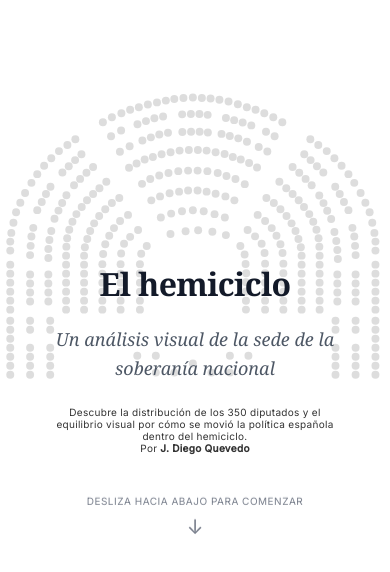
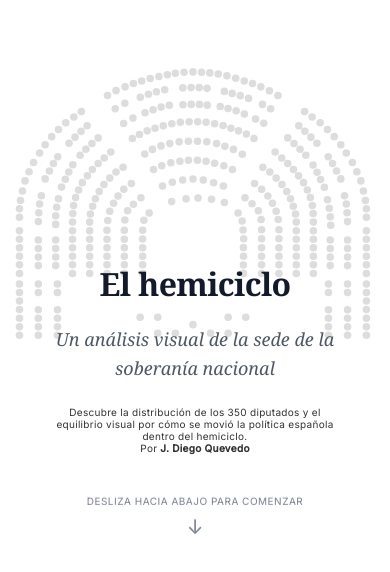
Before and after one commit to jdiegots/congreso-2025, a React (Vite) app: page / in a window 390 px wide. Shown: the top 572 px of the page. Built offline with nearby package versions, Linux system fonts and the light colour scheme; a web font is replaced by a local one.

Commit message:
Improve mobile grouped seat layout balance

```diff
--- a/src/App.jsx
+++ b/src/App.jsx
@@ -20,7 +20,7 @@ function getVirtualSeatId(deputyId) {
   return 10000 + deputyId;
 }
 
-function HemicycleBackground({ colorsVisible, scrollProgress, onSeatClick, groupingCriteria, isMobile }) {
+function HemicycleBackground({ colorsVisible, scrollProgress, onSeatClick, groupingCriteria, isMobile, viewportWidth, viewportHeight }) {
   const svgRef = useRef(null);
   const [flashActive, setFlashActive] = useState(false);
   const prevProgressRef = useRef(scrollProgress);
@@ -145,20 +145,35 @@ function HemicycleBackground({ colorsVisible, scrollProgress, onSeatClick, group
 
     // 3. Layout Calculation
     const targetMap = new Map();
-    const SPACING_Y = 36;
-    const SUB_SPACING_X = 36;
-    const GROUP_GAP = 80;
-    const START_Y = 120;
+    const SPACING_Y = isMobile ? 28 : 36;
+    const SUB_SPACING_X = isMobile ? 26 : 36;
+    const GROUP_GAP = isMobile ? 48 : 80;
+    const START_Y = isMobile ? 80 : 120;
 
     // Responsive Config
-    const MARGIN_X = isMobile ? 40 : 100;
-    const EFFECTIVE_WIDTH = isMobile ? 1000 : (seatsData.width - 2 * MARGIN_X);
-    const OFFSET_X = isMobile ? (seatsData.width - EFFECTIVE_WIDTH) / 2 : MARGIN_X;
+    const MARGIN_X = isMobile ? 24 : 80;
+    const EFFECTIVE_WIDTH = Math.min(
+      seatsData.width - 2 * MARGIN_X,
+      viewportWidth ? viewportWidth * (isMobile ? 0.96 : 0.9) : seatsData.width - 2 * MARGIN_X
+    );
+    const OFFSET_X = (seatsData.width - EFFECTIVE_WIDTH) / 2;
+
+    const gparDesiredCols = groupingCriteria === 'g_par'
+      ? (isMobile
+        ? Math.max(3, Math.min(4, Math.floor(EFFECTIVE_WIDTH / 180)))
+        : Math.min(5, Math.max(3, Math.floor(EFFECTIVE_WIDTH / 260))))
+      : null;
+
+    const gridCols = groupingCriteria !== 'g_par'
+      ? (isMobile
+        ? Math.max(3, Math.min(5, Math.floor(EFFECTIVE_WIDTH / 180)))
+        : Math.min(6, Math.max(3, Math.floor(EFFECTIVE_WIDTH / 240))))
+      : null;
 
     // A. Place Fixed Members (Always Top Left of Gov Col)
-    // On mobile, Gov Col width is half of effective width (2 cols), on Desktop it's 1/5
-    const govColWidth = isMobile ? (EFFECTIVE_WIDTH / 2) : (EFFECTIVE_WIDTH / 5);
-    const fixedCx = OFFSET_X + (0 * govColWidth) + govColWidth / 2;
+    const effectiveCols = gparDesiredCols || gridCols || (isMobile ? 3 : 5);
+    const govColWidth = EFFECTIVE_WIDTH / effectiveCols;
+    const fixedCx = OFFSET_X + govColWidth / 2;
 
     fixedGovMembers.sort((a, b) => a.id - b.id);
     fixedGovMembers.forEach((s, idx) => {
@@ -174,7 +189,7 @@ function HemicycleBackground({ colorsVisible, scrollProgress, onSeatClick, group
 
     // Calculate vertical space used by fixed members
     const fixedRows = Math.ceil(fixedGovMembers.length / (isMobile ? 3 : 4));
-    const fixedHeight = fixedRows * SPACING_Y + (fixedGovMembers.length > 0 ? (isMobile ? 60 : 40) : 0);
+    const fixedHeight = fixedRows * SPACING_Y + (fixedGovMembers.length > 0 ? (isMobile ? 48 : 40) : 0);
 
     // B. Bucketing for Dynamic Seats (schemaSeats)
     const groups = {};
@@ -216,59 +231,54 @@ function HemicycleBackground({ colorsVisible, scrollProgress, onSeatClick, group
     }
 
     // C. Layout Dynamic Groups
-    // C. Layout Dynamic Groups
     if (groupingCriteria === 'g_par') {
-      // Strategy: Desktop 5 cols, Mobile 2 cols
-      let COL_LAYOUT;
-      if (isMobile) {
-        COL_LAYOUT = [
-          ["Gobierno", "Socialista", "Republicano"],
-          ["Popular en el Congreso", "Vox", "Plurinacional SUMAR", "Junts per Catalunya", "Euskal Herria Bildu", "Vasco (EAJ-PNV)", "Mixto"]
-        ];
-      } else {
-        COL_LAYOUT = [
-          ["Gobierno"],
-          ["Popular en el Congreso"],
-          ["Socialista"],
-          ["Vox", "Plurinacional SUMAR"],
-          ["Republicano", "Junts per Catalunya", "Euskal Herria Bildu", "Vasco (EAJ-PNV)", "Mixto"]
-        ];
-      }
+      const desiredCols = gparDesiredCols || 3;
+      const colWidth = EFFECTIVE_WIDTH / desiredCols;
+      const columnHeights = new Array(desiredCols).fill(START_Y);
+      // Column 0 reserves vertical space for fixed Gobierno members
+      columnHeights[0] = START_Y + fixedHeight;
 
-      const colLayoutWidth = EFFECTIVE_WIDTH / COL_LAYOUT.length;
+      const seatsPerRow = isMobile ? Math.min(6, Math.max(4, Math.floor(EFFECTIVE_WIDTH / 140))) : Math.min(6, Math.max(4, Math.floor(EFFECTIVE_WIDTH / 220)));
 
-      COL_LAYOUT.forEach((colGroups, colIndex) => {
-        let currentY = START_Y;
-        const cx = OFFSET_X + (colIndex * colLayoutWidth) + colLayoutWidth / 2;
-        colGroups.forEach(gName => {
-          // Offset "Gobierno" group by fixed members height if this is the "Gobierno" group column
-          if (gName === 'Gobierno') {
-            currentY += fixedHeight;
-          }
+      const orderedGroups = ["Gobierno", "Popular en el Congreso", "Socialista", "Vox", "Plurinacional SUMAR", "Republicano", "Junts per Catalunya", "Euskal Herria Bildu", "Vasco (EAJ-PNV)", "Mixto"]
+        .filter(name => groupKeysSet.has(name));
 
-          const ids = groups[gName] || [];
-          if (ids.length === 0) return;
+      orderedGroups.forEach(gName => {
+        const ids = groups[gName] || [];
+        if (ids.length === 0) return;
 
-          const COLS = isMobile ? 3 : 4;
-          ids.forEach((seatId, idx) => {
-            const col = idx % COLS;
-            const row = Math.floor(idx / COLS);
-            const xOffset = (col - (COLS - 1) / 2) * SUB_SPACING_X;
-            targetMap.set(seatId, { x: cx + xOffset, y: currentY + row * SPACING_Y });
-          });
-          currentY += Math.ceil(ids.length / COLS) * SPACING_Y + GROUP_GAP;
+        // Gobierno always in the first column to align with fixed ministers
+        const colIndex = gName === 'Gobierno'
+          ? 0
+          : columnHeights.slice(1).reduce((minIdx, _, idx) => {
+              const absoluteIdx = idx + 1;
+              return columnHeights[absoluteIdx] < columnHeights[minIdx] ? absoluteIdx : minIdx;
+            }, 1);
+
+        let currentY = columnHeights[colIndex];
+        const cx = OFFSET_X + (colIndex * colWidth) + colWidth / 2;
+
+        ids.forEach((seatId, idx) => {
+          const col = idx % seatsPerRow;
+          const row = Math.floor(idx / seatsPerRow);
+          const xOffset = (col - (seatsPerRow - 1) / 2) * SUB_SPACING_X;
+          targetMap.set(seatId, { x: cx + xOffset, y: currentY + row * SPACING_Y });
         });
+
+        columnHeights[colIndex] = currentY + Math.ceil(ids.length / seatsPerRow) * SPACING_Y + GROUP_GAP;
       });
     } else {
       // Grid Strategy
       // Shift entire grid DOWN to avoid fixed members in Top-Left (which overlaps with Grid Col 0)
       const GRID_START_Y = START_Y + fixedHeight + 40;
 
-      const GRID_COLS = isMobile ? 2 : 4;
+      const GRID_COLS = gridCols || (isMobile ? 3 : Math.min(6, Math.max(3, Math.floor(EFFECTIVE_WIDTH / 240))));
       const colWidth = EFFECTIVE_WIDTH / GRID_COLS;
       const columnY = new Array(GRID_COLS).fill(GRID_START_Y);
 
-      sortedGroupKeys.forEach((gName, i) => {
+      const seatsPerRow = isMobile ? Math.min(6, Math.max(4, Math.floor(EFFECTIVE_WIDTH / 140))) : Math.min(6, Math.max(4, Math.floor(EFFECTIVE_WIDTH / 220)));
+
+      sortedGroupKeys.forEach((gName) => {
         const ids = groups[gName];
 
         // Sub-sorting
@@ -288,19 +298,18 @@ function HemicycleBackground({ colorsVisible, scrollProgress, onSeatClick, group
           });
         }
 
-        const colIndex = i % GRID_COLS;
+        const colIndex = columnY.indexOf(Math.min(...columnY));
         let currentY = columnY[colIndex];
         const cx = OFFSET_X + (colIndex * colWidth) + colWidth / 2;
 
-        const COLS_IN_GROUP = 3;
         ids.forEach((seatId, idx) => {
-          const c = idx % COLS_IN_GROUP;
-          const r = Math.floor(idx / COLS_IN_GROUP);
-          const xOffset = (c - (COLS_IN_GROUP - 1) / 2) * SUB_SPACING_X;
+          const c = idx % seatsPerRow;
+          const r = Math.floor(idx / seatsPerRow);
+          const xOffset = (c - (seatsPerRow - 1) / 2) * SUB_SPACING_X;
           targetMap.set(seatId, { x: cx + xOffset, y: currentY + r * SPACING_Y });
         });
 
-        columnY[colIndex] = currentY + Math.ceil(ids.length / COLS_IN_GROUP) * SPACING_Y + GROUP_GAP + 20;
+        columnY[colIndex] = currentY + Math.ceil(ids.length / seatsPerRow) * SPACING_Y + GROUP_GAP + 20;
       });
     }
 
@@ -366,7 +375,7 @@ function HemicycleBackground({ colorsVisible, scrollProgress, onSeatClick, group
         color: baseColor,
       };
     });
-  }, [colorsVisible, seatColorMap, scrollProgress, groupingCriteria, seatDeputyMap]);
+  }, [colorsVisible, seatColorMap, scrollProgress, groupingCriteria, seatDeputyMap, isMobile, viewportWidth]);
 
   // Track previous grouping to trigger animation
   const prevGroupingRef = useRef(groupingCriteria);
@@ -435,7 +444,22 @@ function HemicycleBackground({ colorsVisible, scrollProgress, onSeatClick, group
     svg.selectAll("text").remove();
   }, [seats, flashActive, scrollProgress, onSeatClick, groupingCriteria]);
 
-  const viewBoxHeight = isMobile ? 3200 : 2000;
+  const baseViewBoxHeight = useMemo(() => {
+    const minHeight = isMobile ? 1600 : 1800;
+    if (!viewportHeight) return minHeight;
+    const scale = isMobile ? 1.05 : 1.2;
+    return Math.max(minHeight, viewportHeight * scale);
+  }, [isMobile, viewportHeight]);
+
+  // Dynamically expand the viewBox to avoid clipping when groups grow vertically
+  const viewBoxHeight = useMemo(() => {
+    if (!seats || seats.length === 0) return baseViewBoxHeight;
+    const maxY = seats.reduce((max, seat) => {
+      const y = (seat?.y || 0) + (seat?.r || 0);
+      return y > max ? y : max;
+    }, 0);
+    return Math.max(baseViewBoxHeight, maxY + 80);
+  }, [seats, baseViewBoxHeight]);
 
   return (
     <svg
@@ -589,6 +613,8 @@ export default function App() {
           onSeatClick={handleSeatClick}
           groupingCriteria={groupingCriteria}
           isMobile={isMobile}
+          viewportWidth={size.width}
+          viewportHeight={size.height}
         />
 
         {/* FILTER CONTROLS */}
--- a/src/index.css
+++ b/src/index.css
@@ -65,17 +65,17 @@ body {
   inset: 0;
   pointer-events: none;
   display: flex;
-  align-items: flex-start;
+  align-items: center;
   justify-content: center;
 }
 
 .hero-bg-svg {
   position: fixed;
-  top: 85px;
+  top: 60px;
   left: 50%;
   transform: translateX(-50%);
-  width: min(820px, 100%);
-  height: auto;
+  width: min(1200px, 95vw);
+  height: min(calc(100vh - 140px), 1100px);
   z-index: 20;
   /* Layering: Behind Hero Text (30), In front of Story Text (10) */
   /* baja el hemiciclo para que quede detrás del título */
```
